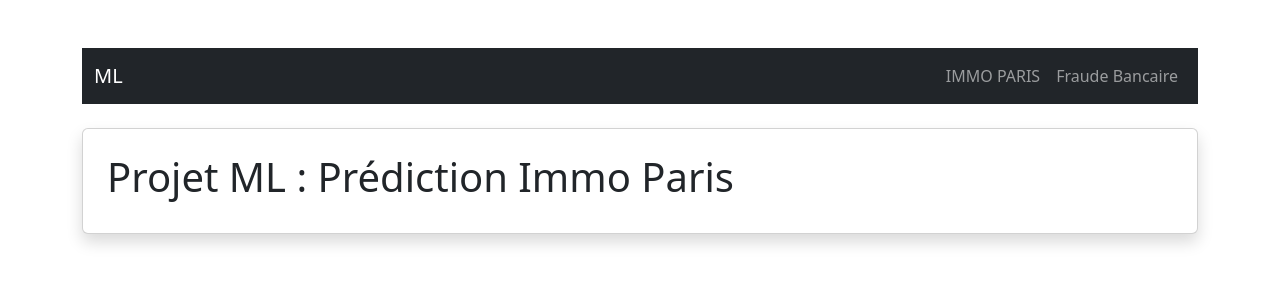
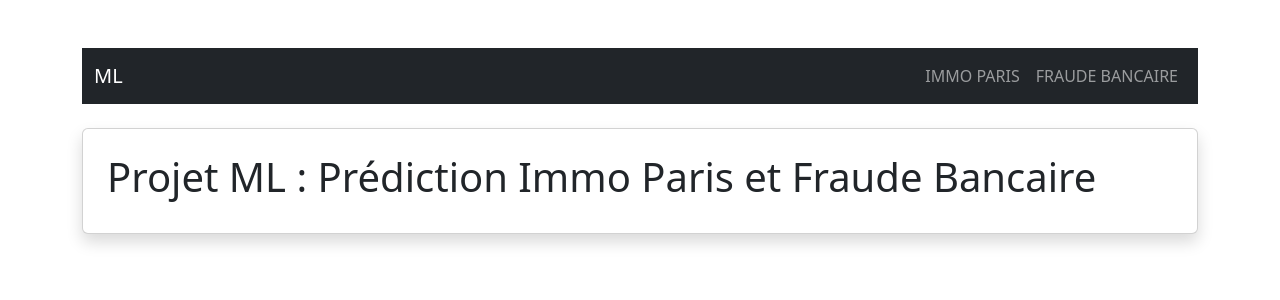
Before and after one commit to victorwenji/Pojet_ML, a Flask app: page / in a window 1280 px wide. Shown: the top 300 px of the page. Run offline with Flask 3, Linux system fonts and the light colour scheme; parts of the project's set-up code (start-up, migrations or seed data) failed here and were passed over.

Commit message:
refacto html

```diff
--- a/templates/index.html
+++ b/templates/index.html
@@ -1,10 +1,12 @@
-
 <!DOCTYPE html>
 <html lang="fr">
   <head>
-    <meta charset="UTF-8">
+    <meta charset="UTF-8" />
     <title>ML Immobilier - Upload</title>
-    <link rel="stylesheet" href="https://cdn.jsdelivr.net/npm/bootstrap@5.3.0/dist/css/bootstrap.min.css">
+    <link
+      rel="stylesheet"
+      href="https://cdn.jsdelivr.net/npm/bootstrap@5.3.0/dist/css/bootstrap.min.css"
+    />
   </head>
   <body class="container mt-5">
     <nav class="navbar navbar-expand-lg navbar-dark bg-dark mb-4">
@@ -12,12 +14,12 @@
         <a class="navbar-brand" href="/">ML</a>
         <div class="navbar-nav">
           <a class="nav-link" href="/immo">IMMO PARIS</a>
-                <a class="nav-link" href="/fraude">Fraude Bancaire</a>
+          <a class="nav-link" href="/fraude">FRAUDE BANCAIRE</a>
         </div>
       </div>
     </nav>
     <div class="card p-4 shadow">
-        <h1>Projet ML : Prédiction Immo Paris</h1>
+      <h1>Projet ML : Prédiction Immo Paris et Fraude Bancaire</h1>
     </div>
   </body>
 </html>
```
Also changed, not shown: static/plots/shap_bar.png, static/plots/shap_beeswarm.png. Lines whose indentation alone changed are shown as unchanged.
